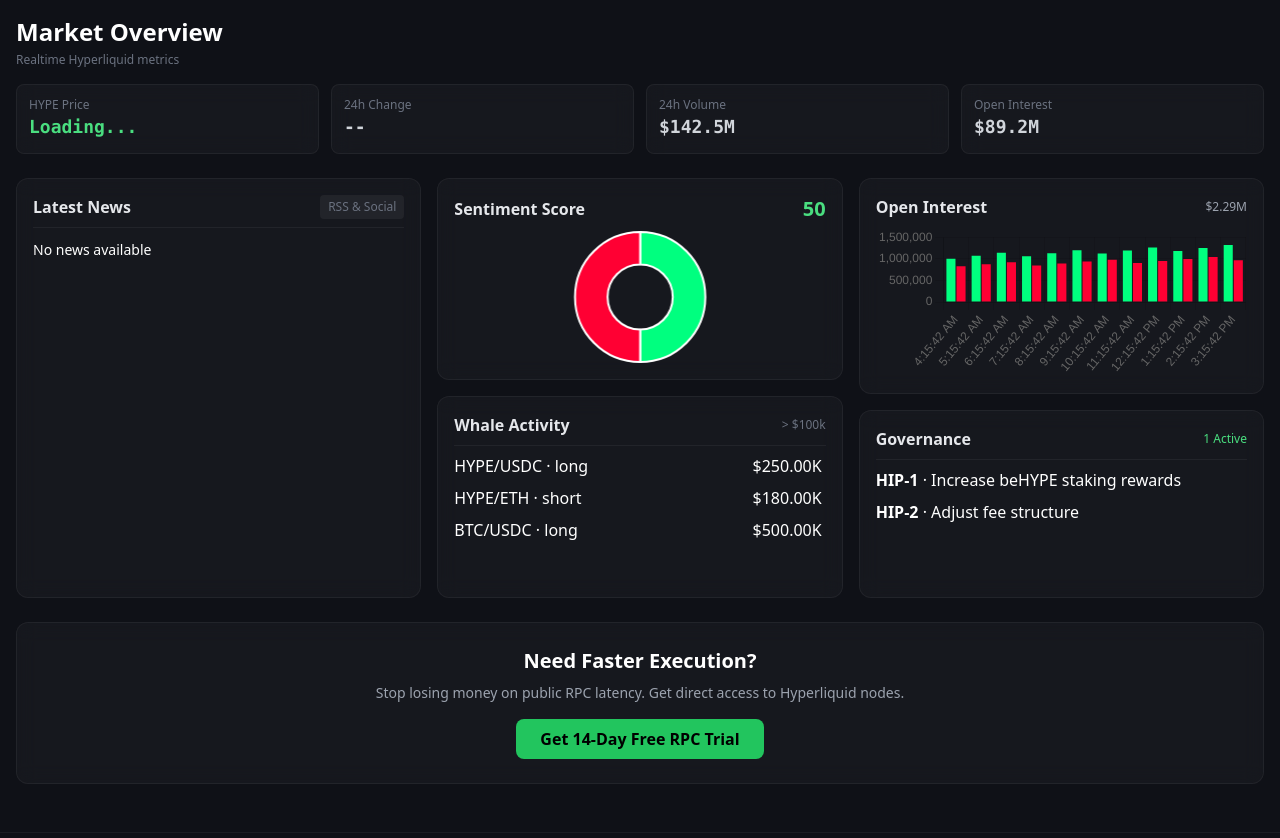
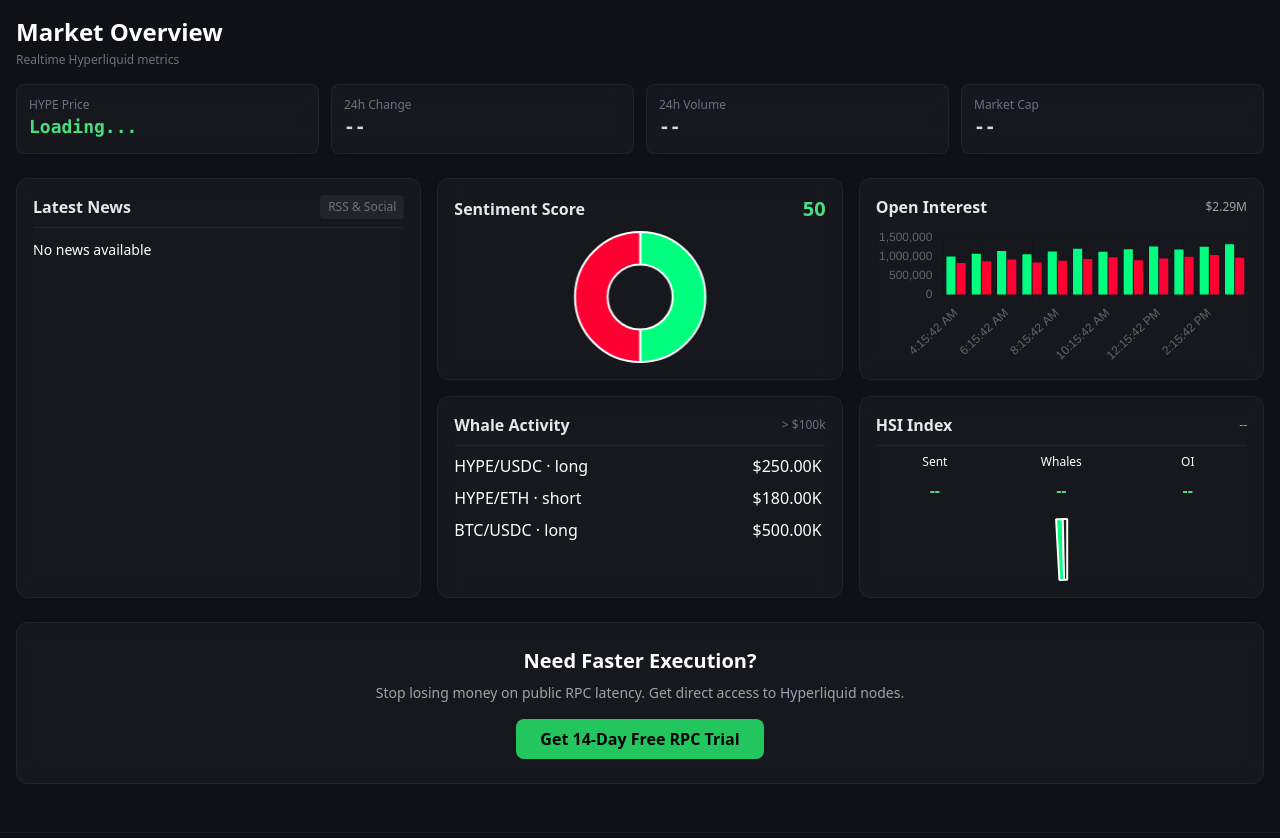
Before and after one commit to rizz12/hyperhub-web, a Flask app: page / in a window 1280 px wide. Shown: the part 66-904 px from the top of the page. Run offline with Flask 2, Linux system fonts and the light colour scheme; some libraries are stand-ins or nearby versions.

Commit message:
uprava boxu 22 index html

```diff
--- a/templates/index.html
+++ b/templates/index.html
@@ -9,21 +9,20 @@
   <script src="https://cdn.jsdelivr.net/npm/chart.js"></script>
 
   <style>
-    /* Základní dark mode barvy pro jistotu */
     body { background-color: #0F1117; color: #ffffff; }
     .glass {
       background: rgba(255, 255, 255, 0.03);
       border: 1px solid rgba(255, 255, 255, 0.05);
       backdrop-filter: blur(10px);
     }
-    /* Vlastní scrollbar pro Webkit */
     ::-webkit-scrollbar { width: 6px; }
-    ::-webkit-scrollbar-track { background: transparent; }
     ::-webkit-scrollbar-thumb { background: #333; border-radius: 3px; }
   </style>
 </head>
+
 <body class="font-sans antialiased min-h-screen flex flex-col">
 
+  <!-- Mobile menu -->
   <div id="mobileMenu" class="fixed inset-0 z-50 bg-black/90 hidden flex flex-col p-8">
     <button id="mobileClose" class="self-end text-2xl mb-8">&times;</button>
     <nav class="flex flex-col gap-6 text-xl text-center">
@@ -47,13 +46,17 @@
       </nav>
 
       <button id="mobileMenuBtn" class="md:hidden p-2 text-gray-300">
-        <svg class="w-6 h-6" fill="none" stroke="currentColor" viewBox="0 0 24 24"><path stroke-linecap="round" stroke-linejoin="round" stroke-width="2" d="M4 6h16M4 12h16M4 18h16"></path></svg>
+        <svg class="w-6 h-6" fill="none" stroke="currentColor" viewBox="0 0 24 24">
+          <path stroke-linecap="round" stroke-linejoin="round" stroke-width="2"
+            d="M4 6h16M4 12h16M4 18h16"></path>
+        </svg>
       </button>
     </div>
   </header>
 
   <main class="flex-1 max-w-7xl mx-auto w-full p-4 space-y-6">
 
+    <!-- MARKET OVERVIEW -->
     <section>
         <h1 class="text-2xl font-bold mb-1">Market Overview</h1>
         <p class="text-xs text-gray-500 mb-4">Realtime Hyperliquid metrics</p>
@@ -69,31 +72,36 @@
             </div>
             <div class="glass p-3 rounded-lg flex flex-col">
                 <span class="text-xs text-gray-500">24h Volume</span>
-                <span class="text-lg font-mono font-bold text-gray-300">$142.5M</span>
+                <span id="cardVolume" class="text-lg font-mono font-bold text-gray-300">--</span>
             </div>
             <div class="glass p-3 rounded-lg flex flex-col">
-                <span class="text-xs text-gray-500">Open Interest</span>
-                <span class="text-lg font-mono font-bold text-gray-300">$89.2M</span>
+                <span class="text-xs text-gray-500">Market Cap</span>
+                <span id="cardMarketCap" class="text-lg font-mono font-bold text-gray-300">--</span>
             </div>
         </div>
     </section>
 
+    <!-- DASHBOARD -->
     <section id="dashboard" class="grid grid-cols-1 md:grid-cols-3 gap-4">
 
+        <!-- NEWS -->
         <div class="glass rounded-xl p-4 flex flex-col h-[420px]">
             <div class="flex justify-between items-center mb-3 pb-2 border-b border-white/5">
                 <h2 class="font-semibold text-gray-200">Latest News</h2>
                 <span class="text-xs px-2 py-1 bg-white/5 rounded text-gray-500">RSS & Social</span>
             </div>
+
             <div id="newsList" class="flex-1 overflow-y-auto space-y-2 pr-1">
               <div class="animate-pulse text-xs text-gray-500">Loading feeds...</div>
             </div>
         </div>
 
+        <!-- SENTIMENT + WHALES -->
         <div class="flex flex-col gap-4 h-[420px]">
 
-            <div class="glass rounded-xl p-4 flex-1 flex flex-col relative overflow-hidden">
-                <div class="flex justify-between items-center mb-2 z-10">
+          <!-- Sentiment Score -->
+          <div class="glass rounded-xl p-4 flex-1 flex flex-col overflow-hidden">
+              <div class="flex justify-between items-center mb-2">
                   <h2 class="font-semibold text-gray-200">Sentiment Score</h2>
                   <span id="sentimentScore" class="text-xl font-bold text-green-400">--</span>
               </div>
@@ -102,20 +110,21 @@
               </div>
           </div>
 
+          <!-- Whales -->
           <div class="glass rounded-xl p-4 flex-1 flex flex-col overflow-hidden">
               <div class="flex justify-between items-center mb-2 pb-2 border-b border-white/5">
                   <h2 class="font-semibold text-gray-200">Whale Activity</h2>
                   <span class="text-xs text-gray-500">> $100k</span>
               </div>
-                <div id="whaleList" class="flex-1 overflow-y-auto space-y-2 pr-1">
-                    <div class="text-xs text-gray-500">Watching chain...</div>
-                </div>
+              <div id="whaleList" class="flex-1 overflow-y-auto space-y-2 pr-1"></div>
           </div>
         </div>
 
+        <!-- OI + HSI PANEL -->
         <div class="flex flex-col gap-4 h-[420px]">
 
-            <div class="glass rounded-xl p-4 flex-1 flex flex-col">
+          <!-- Open Interest -->
+          <div class="glass rounded-xl p-4 flex-1 flex flex-col overflow-hidden">
               <div class="flex justify-between items-center mb-2">
                   <h2 class="font-semibold text-gray-200">Open Interest</h2>
                   <span id="oiLatest" class="text-xs text-gray-400">--</span>
@@ -125,18 +134,32 @@
               </div>
           </div>
 
+          <!-- HSI Index -->
           <div class="glass rounded-xl p-4 flex-1 flex flex-col overflow-hidden">
               <div class="flex justify-between items-center mb-2 pb-2 border-b border-white/5">
-                    <h2 class="font-semibold text-gray-200">Governance</h2>
-                    <span class="text-xs text-green-400">1 Active</span>
+                  <h2 class="font-semibold text-gray-200">HSI Index</h2>
+                  <span id="HSISent" class="text-xs text-green-400">--</span>
               </div>
-                <div id="govSnapshot" class="flex-1 overflow-y-auto space-y-2 pr-1">
-                    <div class="text-xs text-gray-500">Loading proposals...</div>
+
+              <div class="grid grid-cols-3 gap-2 mb-2">
+                <div class="text-center text-xs">Sent</div>
+                <div class="text-center text-xs">Whales</div>
+                <div class="text-center text-xs">OI</div>
+              </div>
+
+              <div class="grid grid-cols-3 gap-2 text-center mb-4">
+                <div id="HSISent" class="font-bold text-green-400">--</div>
+                <div id="HSIWhales" class="font-bold text-green-400">--</div>
+                <div id="HSIOI" class="font-bold text-green-400">--</div>
+              </div>
+
+              <div class="flex-1 relative min-h-0">
+                <canvas id="HSIGauge"></canvas>
               </div>
           </div>
         </div>
     </section>
-
+    <!-- FOOTER CTA -->
     <section class="glass rounded-xl p-6 text-center mt-4">
         <h2 class="text-xl font-bold mb-2 text-white">Need Faster Execution?</h2>
         <p class="text-gray-400 text-sm mb-4">Stop losing money on public RPC latency. Get direct access to Hyperliquid nodes.</p>
@@ -151,6 +174,8 @@
     <p>HyperHub &copy; 2025 · Made by Ruby Nodes</p>
   </footer>
 
+  <!-- JS -->
   <script src="./js/app.js"></script>
+
 </body>
 </html>
```
Lines whose indentation alone changed are shown as unchanged.
